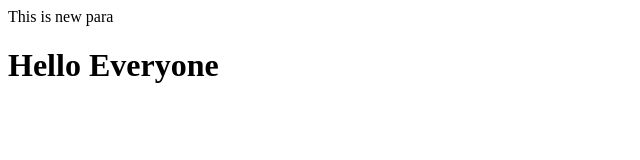
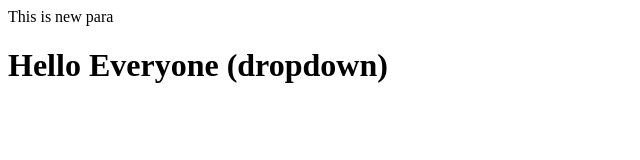
Before and after one commit to Jyotiranjan53/localrepo, a plain HTML site: page index.html in a window 1280 px wide. Shown: the whole page, without its empty margins (0-640 px from the left). Drawn offline with Linux system fonts and the light colour scheme.

Commit message:
add dropdown

```diff
--- a/index.html
+++ b/index.html
@@ -1,2 +1,2 @@
 <p>This is new para</p>
-<h1>Hello Everyone</h1>
+<h1>Hello Everyone (dropdown)</h1>
```
